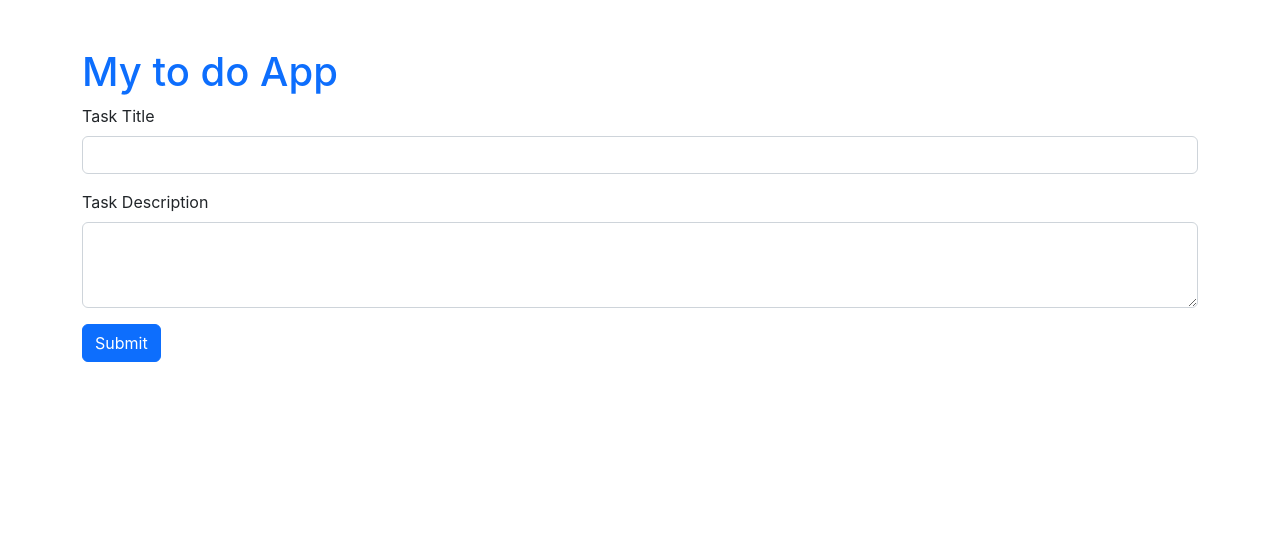
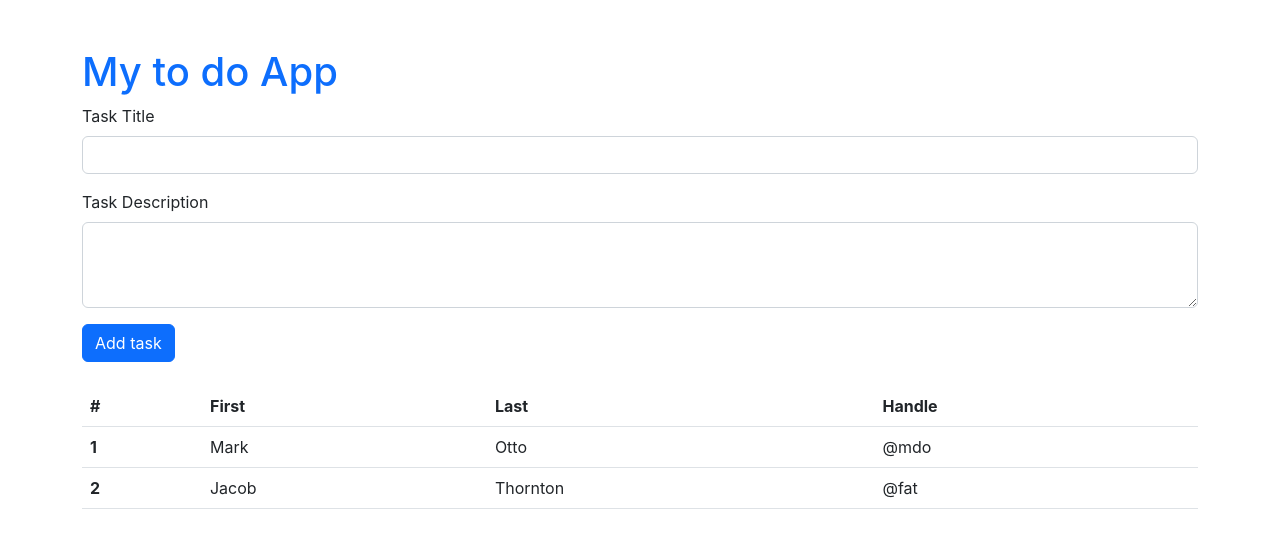
Before and after one commit to srabon0/react-todo-client, a React (Create React App) app: page / in a window 1280 px wide. Shown: the top 548 px of the page. Built offline with nearby package versions, Linux system fonts and the light colour scheme.

Commit message:
dummy todos added

```diff
--- a/src/App.js
+++ b/src/App.js
@@ -1,10 +1,12 @@
 
-import Form from "./components/Form/Form"
+import Form from "./components/Form/Form";
+import Todos from './components/Todos/Todos';
 function App() {
   return (
     <div className="container mt-5">
       <h1 className='text-primary'>My to do App</h1>
       <Form></Form>
+      <Todos></Todos>
 
 
 
--- a/src/components/Form/Form.js
+++ b/src/components/Form/Form.js
@@ -1,19 +1,25 @@
-import React from 'react';
+import React from "react";
 
 const Form = () => {
   return (
     <form>
       <div class="mb-3">
-    <label  class="form-label">Task Title</label>
+        <label class="form-label">Task Title</label>
         <input type="text" class="form-control" name="title" />
-
       </div>
       <div class="mb-3">
-    <label  class="form-label">Task Description</label>
-    <textarea rows="3" name="description" type="text" class="form-control"/>
+        <label class="form-label">Task Description</label>
+        <textarea
+          rows="3"
+          name="description"
+          type="text"
+          class="form-control"
+        />
       </div>
 
-  <button type="submit" class="btn btn-primary">Submit</button>
+      <input type="submit" class="btn btn-primary"  value="Add task" />
+
+
     </form>
   );
 };
--- /dev/null
+++ b/src/components/Todos/Todos.js
@@ -0,0 +1,35 @@
+import React from 'react';
+
+const Todos = () => {
+    return (
+        <div className='my-4'>
+           <table class="table">
+  <thead>
+    <tr>
+      <th scope="col">#</th>
+      <th scope="col">First</th>
+      <th scope="col">Last</th>
+      <th scope="col">Handle</th>
+    </tr>
+  </thead>
+  <tbody>
+    <tr>
+      <th scope="row">1</th>
+      <td>Mark</td>
+      <td>Otto</td>
+      <td>@mdo</td>
+    </tr>
+    <tr>
+      <th scope="row">2</th>
+      <td>Jacob</td>
+      <td>Thornton</td>
+      <td>@fat</td>
+    </tr>
+
+  </tbody>
+</table>
+        </div>
+    );
+};
+
+export default Todos;
```
Lines whose indentation alone changed are shown as unchanged.
